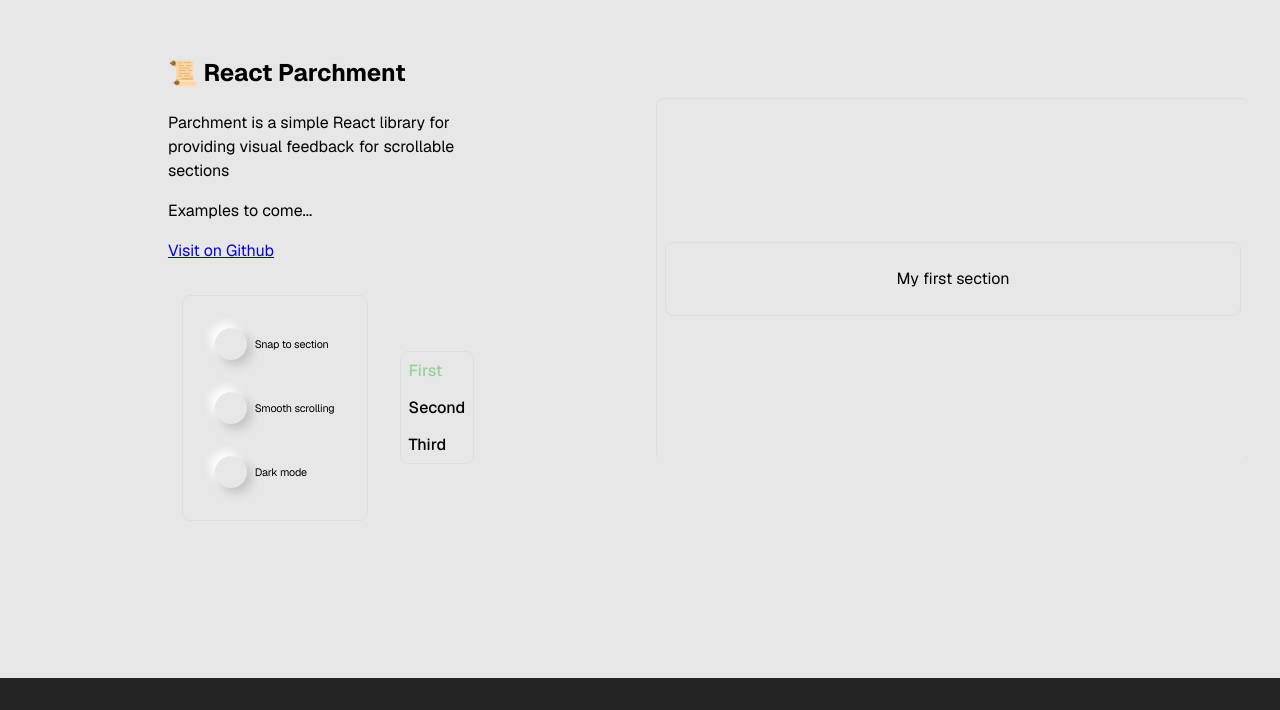
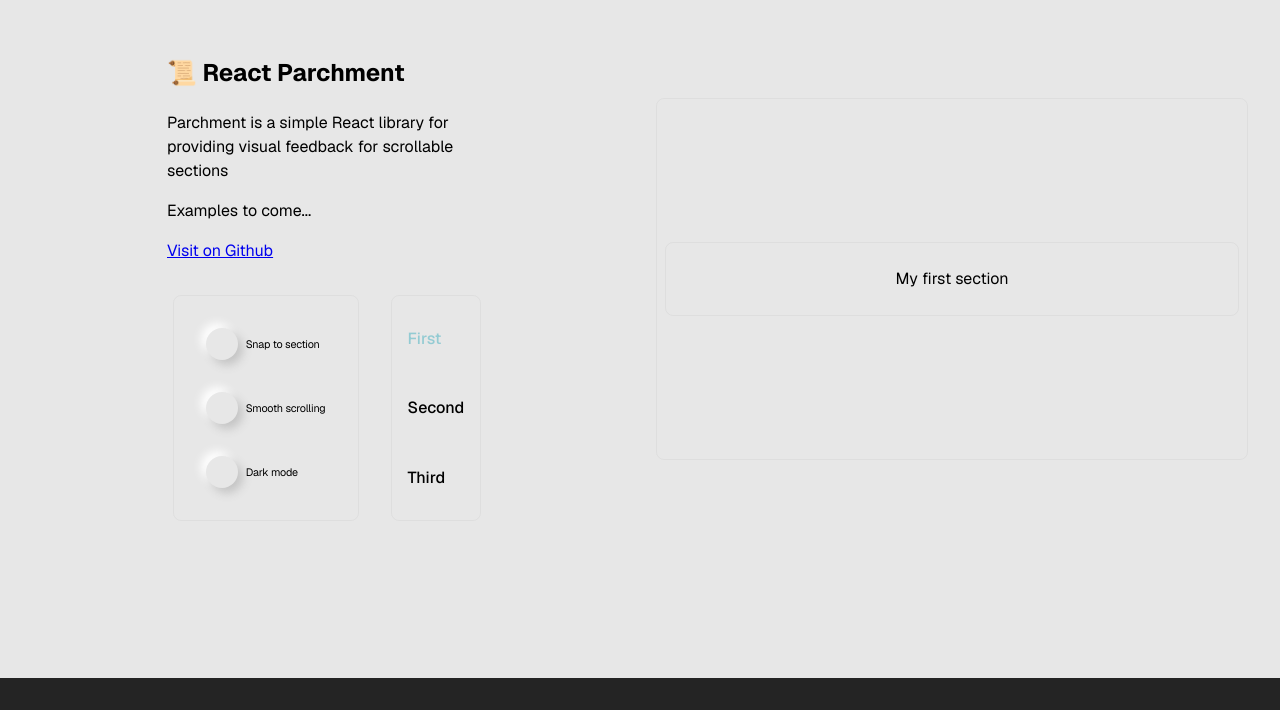
Before and after one commit to alex-fitzgerald/parchment, a React (Vite) app: page / in a window 1280 px wide. Shown: the part 122-832 px from the top of the page. Built offline with nearby package versions, Linux system fonts and the light colour scheme.

Commit message:
feat: more misc stylistic changes

```diff
--- a/src/demo-app.css
+++ b/src/demo-app.css
@@ -19,7 +19,7 @@
     --foreground-muted: gray;
     --foreground-subtle: 0, 0%, 25%;
     --background: #e7e7e7;
-    --accent: 120, 50%, 50%;
+    --accent: 187, 50%, 50%;
 
     --neumorphic-shadow: 5px 5px 10px #c4c4c4, -5px -5px 10px #ffffff;
     --neumorphic-shadow--active:
@@ -35,7 +35,7 @@ html {
     overflow: hidden;
 
     &.dark-mode {
-        --accent: 120, 75%, 75%;
+        --accent: 187, 100%, 75%;
         --foreground-subtle: 0, 0%, 75%;
         --foreground: white;
         --background: #363636;
@@ -94,6 +94,8 @@ main {
     align-items: center;
     text-align: left;
     gap: var(--spacious);
+    height: 100%;
+    max-height: fit-content;
 }
 
 .blurb {
@@ -123,6 +125,7 @@ main {
     align-items: center;
     overflow: hidden;
     flex: 1;
+    padding: 2px;
 }
 
 .toggle-button-field {
@@ -164,6 +167,8 @@ main {
     display: flex;
     align-items: center;
     gap: var(--spacious);
+    height: 100%;
+    max-height: fit-content;
 }
 
 .parchment {
@@ -183,6 +188,7 @@ main {
     margin: 0;
     padding: 0;
     display: flex;
+    height: 100%;
 }
 
 .section {
@@ -210,7 +216,9 @@ main {
     display: flex;
     flex-direction: column;
     align-items: start;
-    justify-content: space-between;
+    justify-content: space-around;
+    padding: var(--tight);
+    box-sizing: border-box;
     border-radius: var(--tight);
     border: 1px solid hsla(var(--foreground-subtle), 5%);
 }
```
